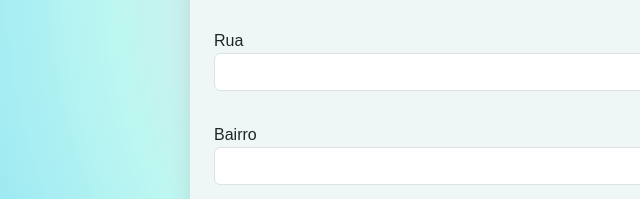
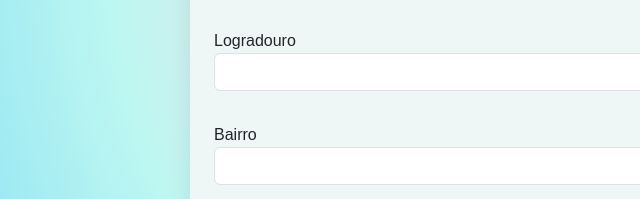
Before and after one commit to gbschaves/DesenvolvimentoWeb, a website: page cadastro.html in a window 1280 px wide. Both pictures are taken after typing "Sample", "Sample", "2020-01-15", "Sample", "name@example.com", "Sample" into the empty fields and a click on the button "Enviar Formulário". Shown: the part 922-1121 px from the top of the page, 0-640 px from the left. Drawn offline with nearby package versions, Linux system fonts and the light colour scheme.

Commit message:
Alteração de rua para logradouro no cadastro

```diff
--- a/cadastro.html
+++ b/cadastro.html
@@ -80,8 +80,8 @@
           <input name="cep" type="text" id="cep" class="form-control" maxlength="9" onblur="pesquisacep(this.value);" />
         </div>
         <div class="form-group mb-3">
-          <label for="rua">Rua</label>
-          <input name="rua" type="text" id="rua" class="form-control" readonly />
+          <label for="logradouro">Logradouro</label>
+          <input name="logradouro" type="text" id="logradouro" class="form-control" readonly />
         </div>
         <div class="form-group mb-3">
           <label for="bairro">Bairro</label>
--- a/js/cep.js
+++ b/js/cep.js
@@ -2,7 +2,7 @@
 
 function limpa_formulário_cep() {
             //Limpa valores do formulário de cep.
-            document.getElementById('rua').value=("");
+            document.getElementById('logradouro').value=("");
             document.getElementById('bairro').value=("");
             document.getElementById('cidade').value=("");
             document.getElementById('uf').value=("");
@@ -11,7 +11,7 @@ function limpa_formulário_cep() {
     function meu_callback(conteudo) {
         if (!("erro" in conteudo)) {
             //Atualiza os campos com os valores.
-            document.getElementById('rua').value=(conteudo.logradouro);
+            document.getElementById('logradouro').value=(conteudo.logradouro);
             document.getElementById('bairro').value=(conteudo.bairro);
             document.getElementById('cidade').value=(conteudo.localidade);
             document.getElementById('uf').value=(conteudo.uf);
@@ -38,7 +38,7 @@ function limpa_formulário_cep() {
             if(validacep.test(cep)) {
 
                 //Preenche os campos com "..." enquanto consulta webservice.
-                document.getElementById('rua').value="...";
+                document.getElementById('logradouro').value="...";
                 document.getElementById('bairro').value="...";
                 document.getElementById('cidade').value="...";
                 document.getElementById('uf').value="...";
```
